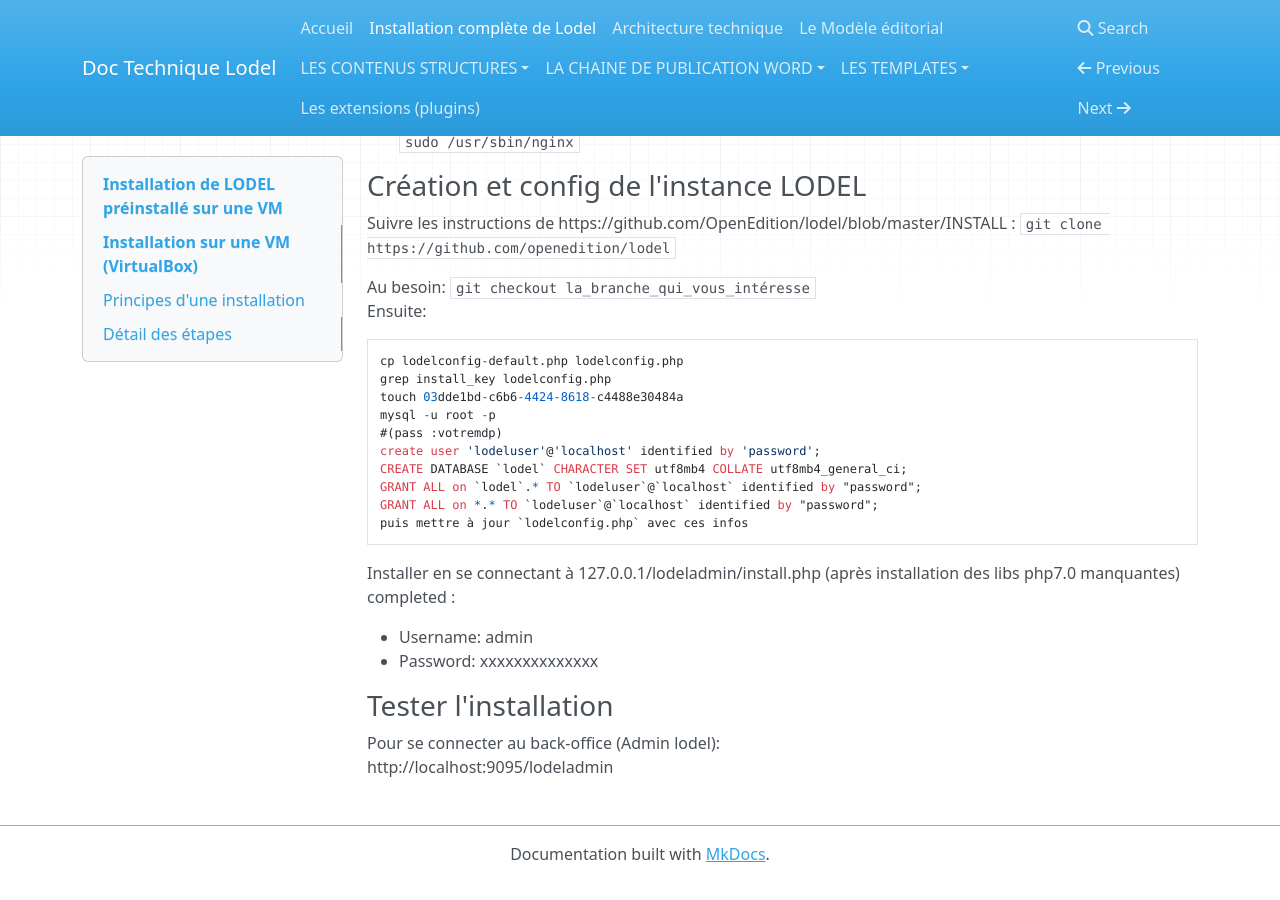
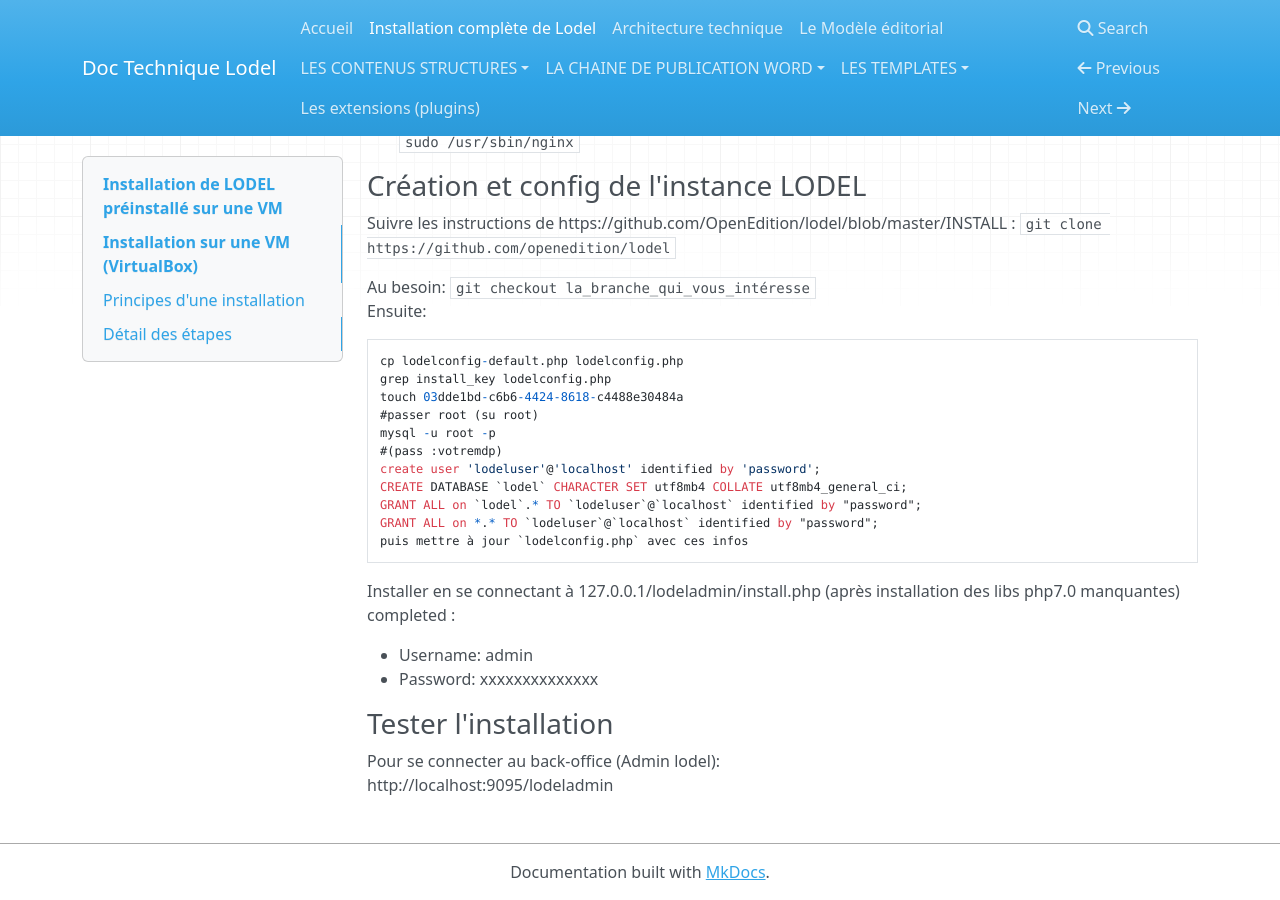
Before and after one commit to ValentinGeorgesDubost/Doc-Lodel, an MkDocs documentation site: the page built from docs/installer lodel.md, in a window 1280 px wide and 900 px high, scrolled down 2709 px. Built offline with MkDocs 1.6.1, drawn with Linux system fonts in a browser that asks for light colours; nearby versions of some CDN libraries; old or Windows-style settings are respelled for this version of MkDocs.

Commit message:
Update installer lodel.md

```diff
--- a/docs/installer lodel.md
+++ b/docs/installer lodel.md
@@ -129,6 +129,7 @@ Ensuite:
 <pre><code>cp lodelconfig-default.php lodelconfig.php
 grep install_key lodelconfig.php
 touch 03dde1bd-c6b6-4424-8618-c4488e30484a
+#passer root (su root)
 mysql -u root -p
 #(pass :votremdp)
 create user 'lodeluser'@'localhost' identified by 'password';
```
